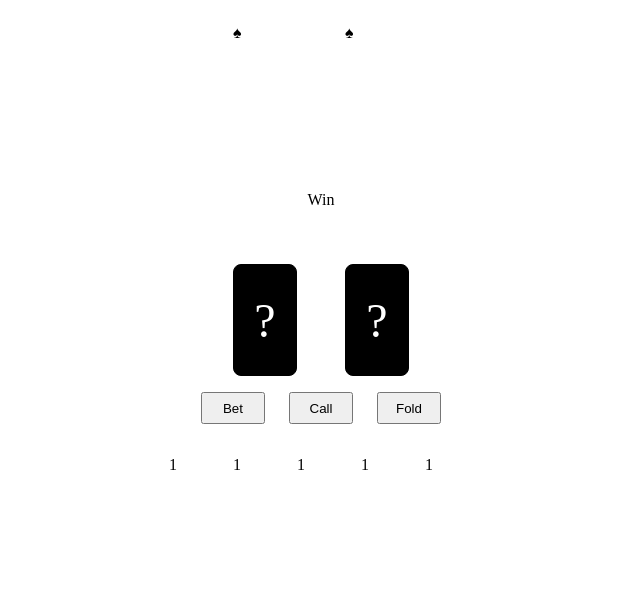
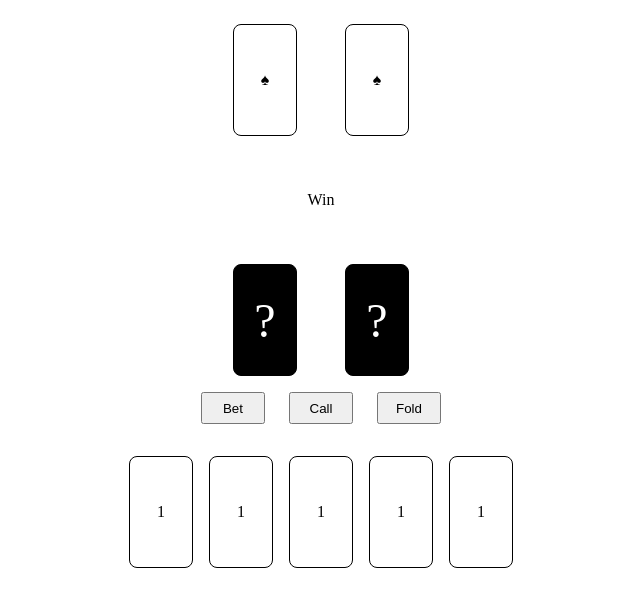
Before and after one commit to peterxu35/Project-1, a plain HTML site: page index.html in a window 1280 px wide. Shown: the whole page, without its empty margins (319-959 px from the left). Drawn offline with Linux system fonts and the light colour scheme.

Commit message:
fix size of cards

```diff
--- a/index.html
+++ b/index.html
@@ -10,8 +10,8 @@
 </head>
 <body>
     <div class="container1">
-        <div class="player-card">♠</div>
-        <div class="player-card">♠</div>
+        <div class="player-card card">♠</div>
+        <div class="player-card card">♠</div>
         <div class="text">Win</div>
         <div class="computer-card">?</div>
         <div class="computer-card">?</div>
@@ -24,11 +24,11 @@
     </div>
 
     <div class="container3">
-        <div class="community-card">1</div>
-        <div class="community-card">1</div>
-        <div class="community-card">1</div>
-        <div class="community-card">1</div>
-        <div class="community-card">1</div>
+        <div class="community-card card">1</div>
+        <div class="community-card card">1</div>
+        <div class="community-card card">1</div>
+        <div class="community-card card">1</div>
+        <div class="community-card card">1</div>
     </div>
 
 </body>
--- a/style.css
+++ b/style.css
@@ -25,8 +25,8 @@
 .container3 {
     margin: 0;
     display: grid;
-    grid-template-columns: repeat(5, 3rem);
-    grid-template-rows: 2rem;
+    grid-template-columns: repeat(5, 4rem);
+    grid-template-rows: 7rem;
     gap: 1rem;
     justify-content: center;
     padding-top: 2rem;
@@ -52,3 +52,13 @@
     justify-content: center;
     align-items: center;
 }
+
+.card {
+    height: 100%;
+    width: 100%;
+    border: 1px solid black;
+    border-radius: .5rem;
+    display: flex;
+    justify-content: center;
+    align-items: center;
+}
```
Also changed, not shown: 1 other file.
